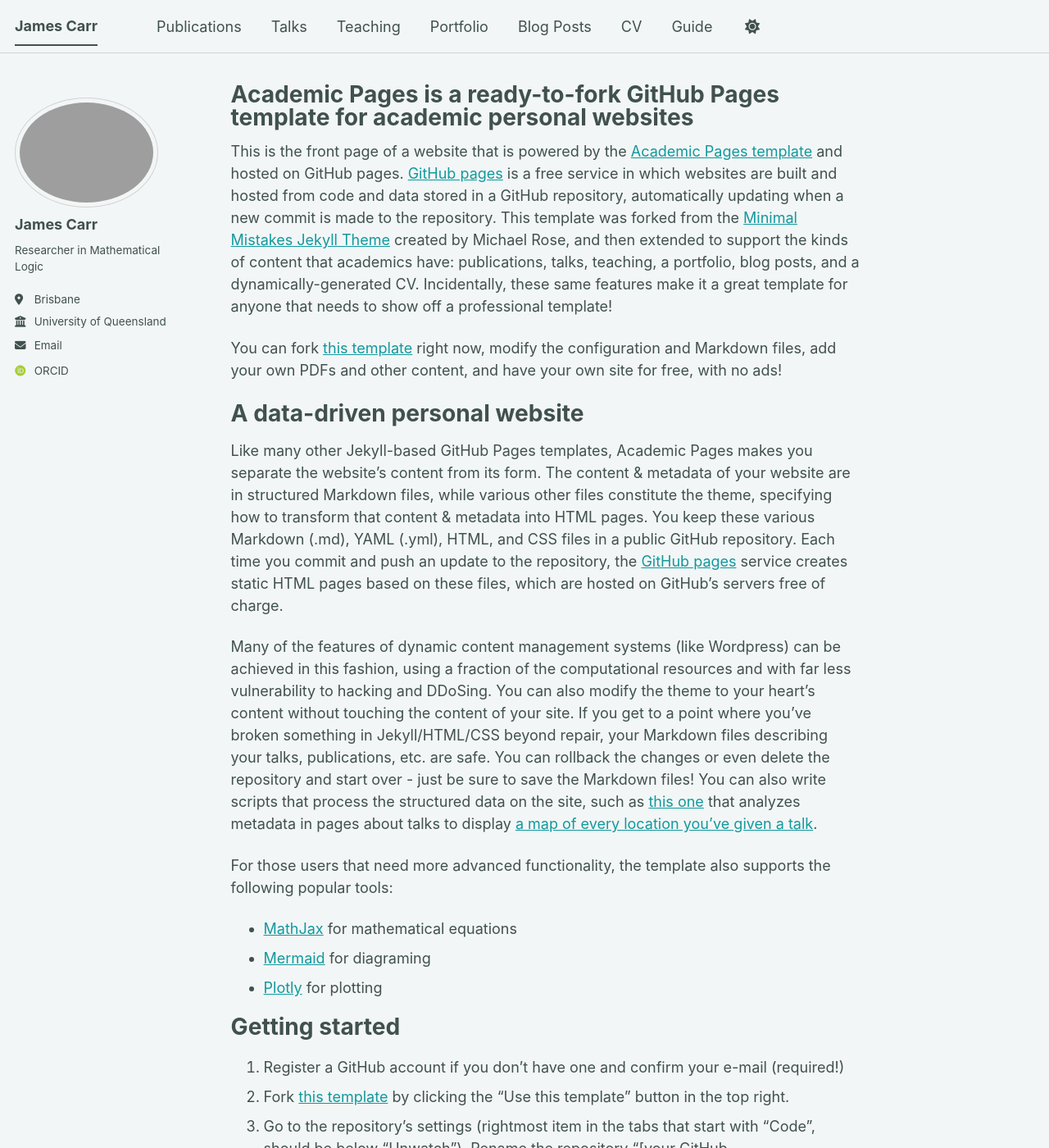
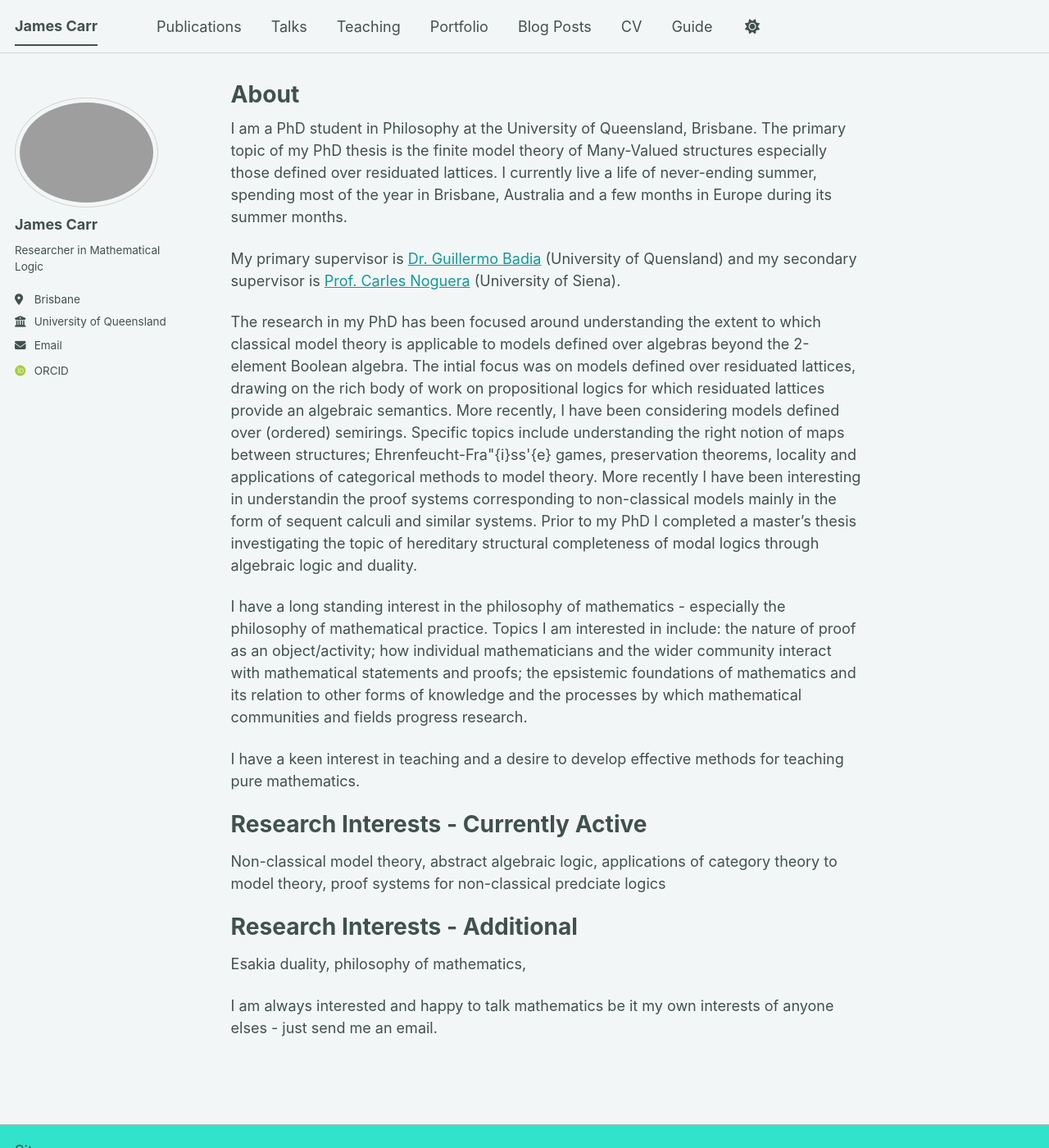
Before and after one commit to jamescarr-maths/jamescarr-maths.github.io, a Jekyll site: the page built from _pages/about.md, in a window 1280 px wide and 1400 px high. Shown: the whole window at 82% size. Built offline with Jekyll 4.4.1, drawn with Linux system fonts in a browser that asks for light colours; some web fonts are replaced; a script bundle is joined from its source files by our own code; library files that are not in the unit come from our copies; some of the changed text lies outside the part shown.

Commit message:
Update about.md

```diff
--- a/_pages/about.md
+++ b/_pages/about.md
@@ -1,56 +1,29 @@
 ---
 permalink: /
-title: "Academic Pages is a ready-to-fork GitHub Pages template for academic personal websites"
+title: "About"
 author_profile: true
 redirect_from:
   - /about/
   - /about.html
 ---
 
-This is the front page of a website that is powered by the [Academic Pages template](https://github.com/academicpages/academicpages.github.io) and hosted on GitHub pages. [GitHub pages](https://pages.github.com) is a free service in which websites are built and hosted from code and data stored in a GitHub repository, automatically updating when a new commit is made to the repository. This template was forked from the [Minimal Mistakes Jekyll Theme](https://mmistakes.github.io/minimal-mistakes/) created by Michael Rose, and then extended to support the kinds of content that academics have: publications, talks, teaching, a portfolio, blog posts, and a dynamically-generated CV. Incidentally, these same features make it a great template for anyone that needs to show off a professional template!
+I am a PhD student in Philosophy at the University of Queensland, Brisbane. The primary topic of my PhD thesis is the finite model theory of Many-Valued structures especially those defined over residuated lattices. I currently live a life of never-ending summer, spending most of the year in Brisbane, Australia and a few months in Europe during its summer months.
 
- You can fork [this template](https://github.com/academicpages/academicpages.github.io) right now, modify the configuration and Markdown files, add your own PDFs and other content, and have your own site for free, with no ads!
+My primary supervisor is [Dr. Guillermo Badia](https://sites.google.com/site/guillermobadialogic/home) (University of Quensland) and my secondary supervisor is [Prof. Carles Noguera](https://sites.google.com/view/carlesnoguera/) (University of Siena).
 
-A data-driven personal website
-======
-Like many other Jekyll-based GitHub Pages templates, Academic Pages makes you separate the website's content from its form. The content & metadata of your website are in structured Markdown files, while various other files constitute the theme, specifying how to transform that content & metadata into HTML pages. You keep these various Markdown (.md), YAML (.yml), HTML, and CSS files in a public GitHub repository. Each time you commit and push an update to the repository, the [GitHub pages](https://pages.github.com/) service creates static HTML pages based on these files, which are hosted on GitHub's servers free of charge.
+The research in my PhD has been focused around understanding the extent to which classical model theory is applicable to models defined over algebras beyond the 2-element Boolean algebra. The intial focus was on models defined over residuated lattices, drawing on the rich body of work on propositional logics for which residuated lattices provide an algebraic semantics. More recently, I have been considering models defined over (ordered) semirings. Specific topics include understanding the right notion of maps between structures; Ehrenfeucht-Fra\"{i}ss\'{e} games, preservation theorems, locality and applications of categorical methods to model theory. More recently I have been interesting in understandin the proof systems corresponding to non-classical models mainly in the form of sequent calculi and similar systems. Prior to my PhD I completed a master's thesis investigating the topic of hereditary structural completeness of modal logics through algebraic logic and duality.
 
-Many of the features of dynamic content management systems (like Wordpress) can be achieved in this fashion, using a fraction of the computational resources and with far less vulnerability to hacking and DDoSing. You can also modify the theme to your heart's content without touching the content of your site. If you get to a point where you've broken something in Jekyll/HTML/CSS beyond repair, your Markdown files describing your talks, publications, etc. are safe. You can rollback the changes or even delete the repository and start over - just be sure to save the Markdown files! You can also write scripts that process the structured data on the site, such as [this one](https://github.com/academicpages/academicpages.github.io/blob/master/talkmap.ipynb) that analyzes metadata in pages about talks to display [a map of every location you've given a talk](https://academicpages.github.io/talkmap.html).
+I have a long standing interest in the philosophy of mathematics - especially the philosophy of mathematical practice. Topics I am interested in include: the nature of proof as an object/activity; how individual mathematicians and the wider community interact with mathematical statements and proofs; the epsistemic foundations of mathematics and its relation to other forms of knowledge and the processes by which mathematical communities and fields progress research.
 
-For those users that need more advanced functionality, the template also supports the following popular tools:
-- [MathJax](https://www.mathjax.org/) for mathematical equations
-- [Mermaid](https://mermaid.js.org/) for diagraming
-- [Plotly](https://plotly.com/javascript/) for plotting
+I have a keen interest in teaching and a desire to develop effective methods for teaching pure mathematics.
 
-Getting started
-======
-1. Register a GitHub account if you don't have one and confirm your e-mail (required!)
-1. Fork [this template](https://github.com/academicpages/academicpages.github.io) by clicking the "Use this template" button in the top right.
-1. Go to the repository's settings (rightmost item in the tabs that start with "Code", should be below "Unwatch"). Rename the repository "[your GitHub username].github.io", which will also be your website's URL.
-1. Set site-wide configuration and create content & metadata (see below -- also see [this set of diffs](https://archive.is/3TPas) showing what files were changed to set up [an example site](https://getorg-testacct.github.io) for a user with the username "getorg-testacct")
-1. Upload any files (like PDFs, .zip files, etc.) to the files/ directory. They will appear at https://[your GitHub username].github.io/files/example.pdf.
-1. Check status by going to the repository settings, in the "GitHub pages" section
 
-Site-wide configuration
-------
-The main configuration file for the site is in the base directory in [_config.yml](https://github.com/academicpages/academicpages.github.io/blob/master/_config.yml), which defines the content in the sidebars and other site-wide features. You will need to replace the default variables with ones about yourself and your site's github repository. The configuration file for the top menu is in [_data/navigation.yml](https://github.com/academicpages/academicpages.github.io/blob/master/_data/navigation.yml). For example, if you don't have a portfolio or blog posts, you can remove those items from that navigation.yml file to remove them from the header.
+Research Interests - Currently Active
+====
+Non-classical model theory, abstract algebraic logic, applications of category theory to model theory, proof systems for non-classical predciate logics
 
-Create content & metadata
-------
-For site content, there is one Markdown file for each type of content, which are stored in directories like _publications, _talks, _posts, _teaching, or _pages. For example, each talk is a Markdown file in the [_talks directory](https://github.com/academicpages/academicpages.github.io/tree/master/_talks). At the top of each Markdown file is structured data in YAML about the talk, which the theme will parse to do lots of cool stuff. The same structured data about a talk is used to generate the list of talks on the [Talks page](https://academicpages.github.io/talks), each [individual page](https://academicpages.github.io/talks/2012-03-01-talk-1) for specific talks, the talks section for the [CV page](https://academicpages.github.io/cv), and the [map of places you've given a talk](https://academicpages.github.io/talkmap.html) (if you run this [python file](https://github.com/academicpages/academicpages.github.io/blob/master/talkmap.py) or [Jupyter notebook](https://github.com/academicpages/academicpages.github.io/blob/master/talkmap.ipynb), which creates the HTML for the map based on the contents of the _talks directory).
+Research Interests - Additional
+====
+Esakia duality, philosophy of mathematics,
 
-**Markdown generator**
-
-The repository includes [a set of Jupyter notebooks](https://github.com/academicpages/academicpages.github.io/tree/master/markdown_generator
-) that converts a CSV containing structured data about talks or presentations into individual Markdown files that will be properly formatted for the Academic Pages template. The sample CSVs in that directory are the ones I used to create my own personal website at stuartgeiger.com. My usual workflow is that I keep a spreadsheet of my publications and talks, then run the code in these notebooks to generate the Markdown files, then commit and push them to the GitHub repository.
-
-How to edit your site's GitHub repository
-------
-Many people use a git client to create files on their local computer and then push them to GitHub's servers. If you are not familiar with git, you can directly edit these configuration and Markdown files directly in the github.com interface. Navigate to a file (like [this one](https://github.com/academicpages/academicpages.github.io/blob/master/_talks/2012-03-01-talk-1.md) and click the pencil icon in the top right of the content preview (to the right of the "Raw | Blame | History" buttons). You can delete a file by clicking the trashcan icon to the right of the pencil icon. You can also create new files or upload files by navigating to a directory and clicking the "Create new file" or "Upload files" buttons.
-
-Example: editing a Markdown file for a talk
-![Editing a Markdown file for a talk](/images/editing-talk.png)
-
-For more info
-------
-More info about configuring Academic Pages can be found in [the guide](https://academicpages.github.io/markdown/), the [growing wiki](https://github.com/academicpages/academicpages.github.io/wiki), and you can always [ask a question on GitHub](https://github.com/academicpages/academicpages.github.io/discussions). The [guides for the Minimal Mistakes theme](https://mmistakes.github.io/minimal-mistakes/docs/configuration/) (which this theme was forked from) might also be helpful.
+I am always interested and happy to talk mathematics be it my own interests of anyone elses - just send me an email.
```
